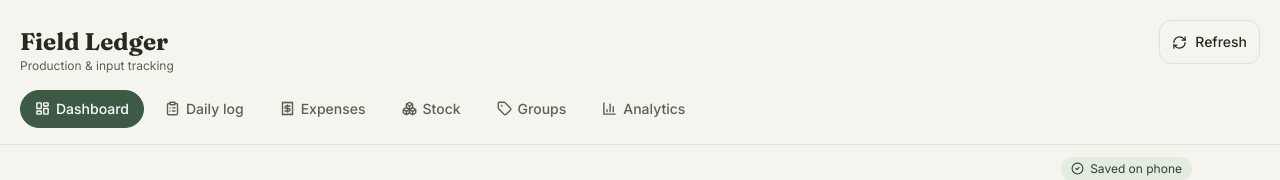
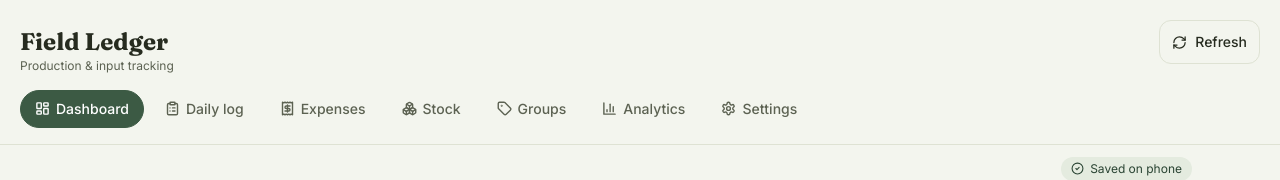
Before and after one commit to makosa-irvin/farm-mvp-app, a React (Vite) app: page / in a window 1280 px wide. Shown: the top 180 px of the page. Built offline with nearby package versions, Linux system fonts and the light colour scheme.

Commit message:
feat: add settings navigation for data management

```diff
--- a/src/constants.js
+++ b/src/constants.js
@@ -1,9 +1,5 @@
-import {
-  LayoutDashboard, ClipboardList, Receipt, Tag, BarChart3, Boxes,
-  Egg, Droplets, Wheat, Package,
-} from 'lucide-react';
+import { LayoutDashboard, ClipboardList, Receipt, Tag, BarChart3, Boxes, Settings, Egg, Droplets, Wheat, Package } from 'lucide-react';
 
-// The kinds of farm groups (flocks, herds, plots) the farmer manages.
 export const UNIT_TYPES = [
   { value: 'eggs', label: 'Layer flock (eggs)', unitLabel: 'eggs', groupSize: 30, groupLabel: 'tray', hasGrades: true, icon: Egg },
   { value: 'milk', label: 'Dairy herd (milk)', unitLabel: 'liters', groupSize: 1, groupLabel: 'liter', hasGrades: false, icon: Droplets },
@@ -12,31 +8,18 @@ export const UNIT_TYPES = [
 ];
 
 export const EXPENSE_CATEGORIES = [
-  { value: 'feed', label: 'Feed' },
-  { value: 'medicine', label: 'Medicine / vaccines' },
-  { value: 'labor', label: 'Labor' },
-  { value: 'utilities', label: 'Utilities' },
-  { value: 'supplies', label: 'Supplies' },
-  { value: 'capital', label: 'Capital / equipment' },
+  { value: 'feed', label: 'Feed' }, { value: 'medicine', label: 'Medicine / vaccines' }, { value: 'labor', label: 'Labor' },
+  { value: 'utilities', label: 'Utilities' }, { value: 'supplies', label: 'Supplies' }, { value: 'capital', label: 'Capital / equipment' },
 ];
 
 export const PERIODS = [
-  { value: 'today', label: 'Today' },
-  { value: 'week', label: 'Last 7 days' },
-  { value: 'month', label: 'This month' },
-  { value: 'all', label: 'All time' },
+  { value: 'today', label: 'Today' }, { value: 'week', label: 'Last 7 days' }, { value: 'month', label: 'This month' }, { value: 'all', label: 'All time' },
 ];
 
 export const PAYMENT_METHODS = [
-  { value: 'cash', label: 'Cash' },
-  { value: 'mpesa', label: 'M-Pesa' },
-  { value: 'bank', label: 'Bank' },
-  { value: 'credit', label: 'On credit' },
+  { value: 'cash', label: 'Cash' }, { value: 'mpesa', label: 'M-Pesa' }, { value: 'bank', label: 'Bank' }, { value: 'credit', label: 'On credit' },
 ];
 
-// "Farm groups" is the user-facing name for the animals, flocks, herds,
-// plots, or other productive groups being managed. The stored value remains
-// "units" so existing data and business logic are not migrated.
 export const TABS = [
   { value: 'dashboard', label: 'Dashboard', icon: LayoutDashboard },
   { value: 'log', label: 'Daily log', icon: ClipboardList },
@@ -44,4 +27,5 @@ export const TABS = [
   { value: 'inventory', label: 'Stock', icon: Boxes },
   { value: 'units', label: 'Groups', icon: Tag },
   { value: 'analytics', label: 'Analytics', icon: BarChart3 },
+  { value: 'settings', label: 'Settings', icon: Settings },
 ];
```
